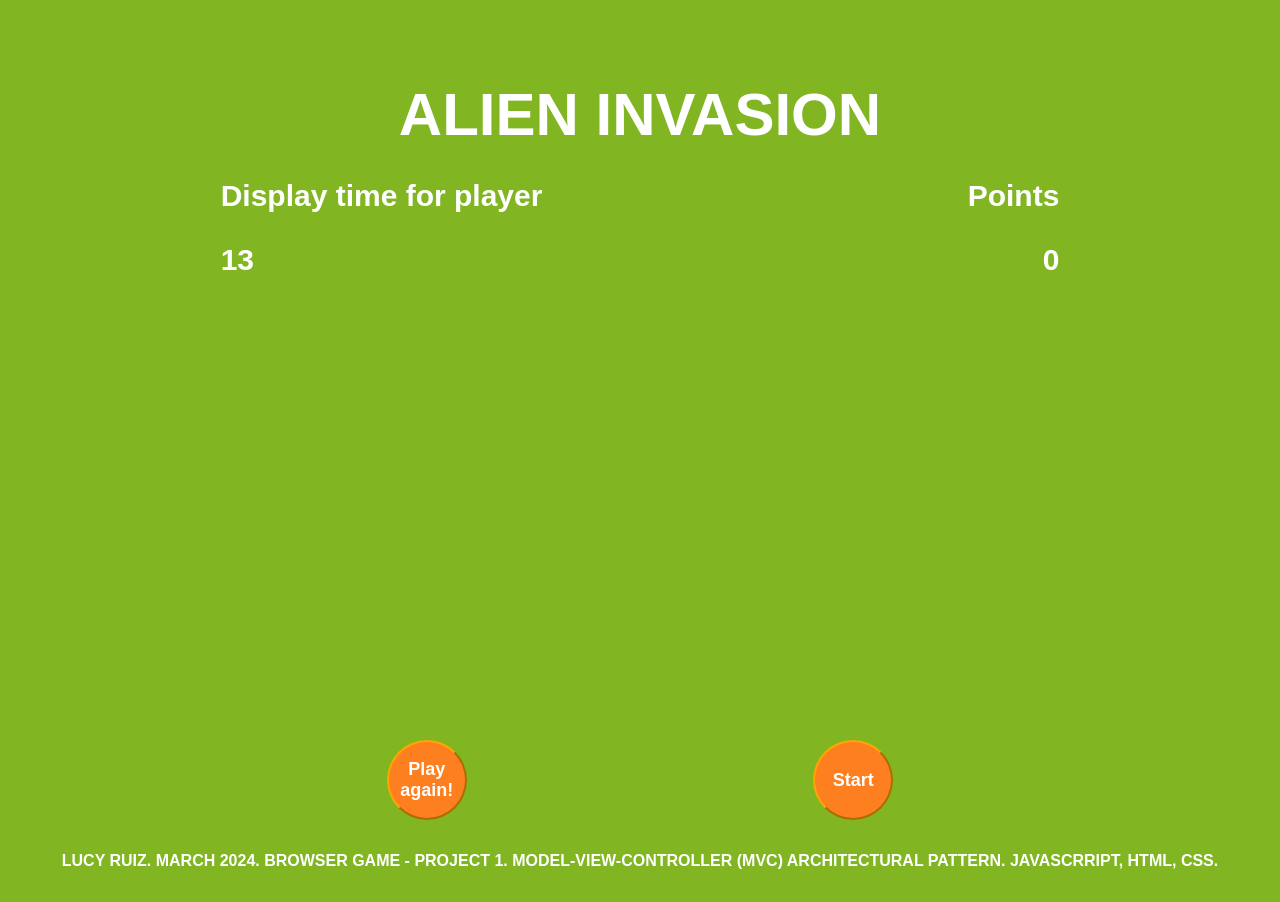
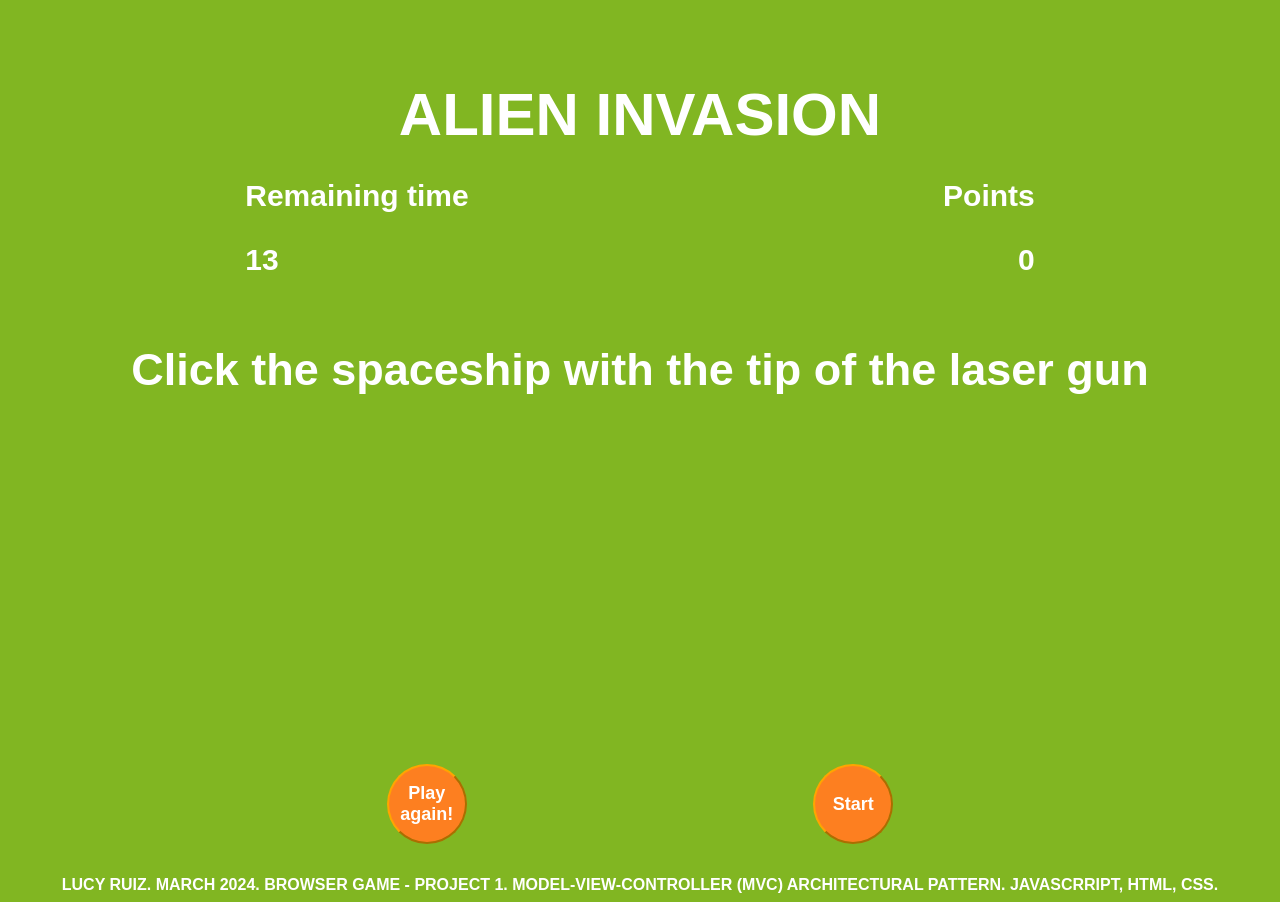
Before and after one commit to lucy-rz/alien-invasion-game, a plain HTML site: page index.html in a window 1280 px wide. Before the commit the page ends 878 px from the top, so only its background shows below. Drawn offline with Linux system fonts and the light colour scheme; a web font is replaced by a local one.

Commit message:
complete readme, improve UI

```diff
--- a/index.html
+++ b/index.html
@@ -12,7 +12,7 @@
         <header id="header">ALIEN INVASION</header>
         <section class="upper-display">
             <div class="timer">
-                <p>Display time for player</p> <p id="time-display"> T </p>
+                <p>Remaining time</p> <p id="time-display"> T </p>
             </div>
             <div class="points">
                 <p>Points</p> <p id="points-display"> P </p>
--- a/main.js
+++ b/main.js
@@ -34,7 +34,7 @@ function init() {
             null, null, null, null, null, null, null, null, null, null,
             null, null, null, null, null, null, null, null, null, null];
     currentlyPlaying = false;
-    message = ""
+    message = "Click the spaceship with the tip of the laser gun"
     render()
 };
 
@@ -44,6 +44,7 @@ function startGame(evt) {
         return;
     }
     currentlyPlaying = true;
+    message = ""
     cleanGrid()
     remainingTime()
 };
@@ -59,7 +60,6 @@ function cleanGrid() {
     let randomIdx = Math.floor(Math.random() * grid.length);
     grid[randomIdx] = "sp";
     setTimeout(cleanGrid, 1500);
-    console.log(grid)
     renderGrid()
 };
 
@@ -69,7 +69,6 @@ function handleGridClick(evt) {
         points += 100
         grid[i] = null;
     }
-    console.log(points)
     render()
 };
 
@@ -78,7 +77,6 @@ function remainingTime() {
     if (timer > 0) {
         setTimeout(remainingTime, 1000);
     }
-    console.log(timer);
     if (timer === 0) {
         message = "Game over!"
         if (points >= 500) {
--- a/style.css
+++ b/style.css
@@ -38,8 +38,8 @@ header{
 
 #grid {
     display: grid;
-    grid-template-columns: repeat(10, 1fr);
-    grid-template-rows: repeat(5, 1fr);
+    grid-template-columns: repeat(10, 5vmin);
+    grid-template-rows: repeat(5, 5vmin);
     margin-top: 5vmin;
     justify-content: center;
     gap: 0.5vmin ;
@@ -47,10 +47,10 @@ header{
 }
 
 #grid > div {
-    min-height: 53px;
+    min-height: 50px;
     text-align: center;
     justify-content: flex-end;
-    padding-top: 20%;
+    padding-top: 50%;
     font-size: x-large;
 }
 
```
Also changed, not shown: wireframe/images/ai-game-screenshot.png (added), 1 other file.
